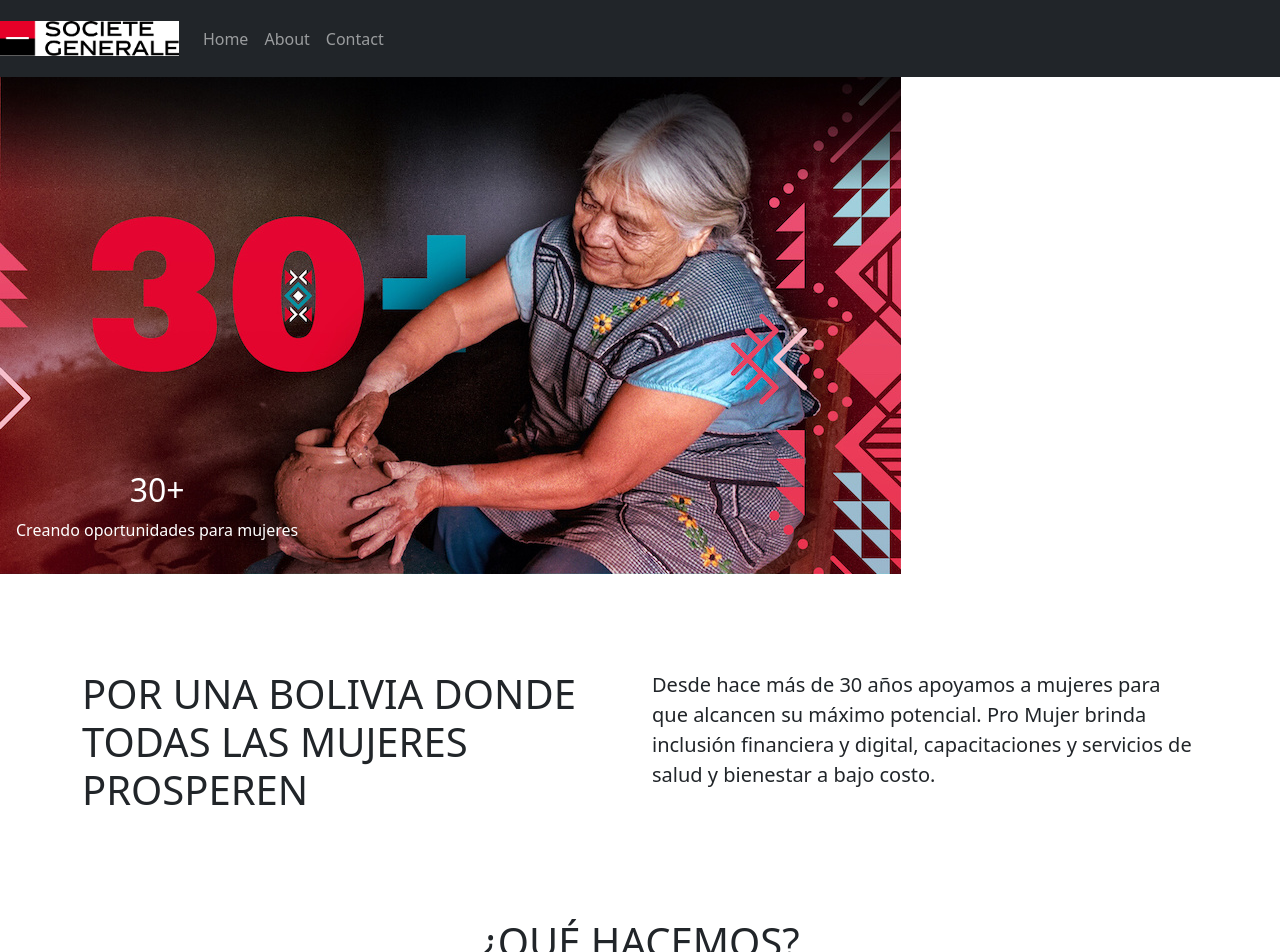
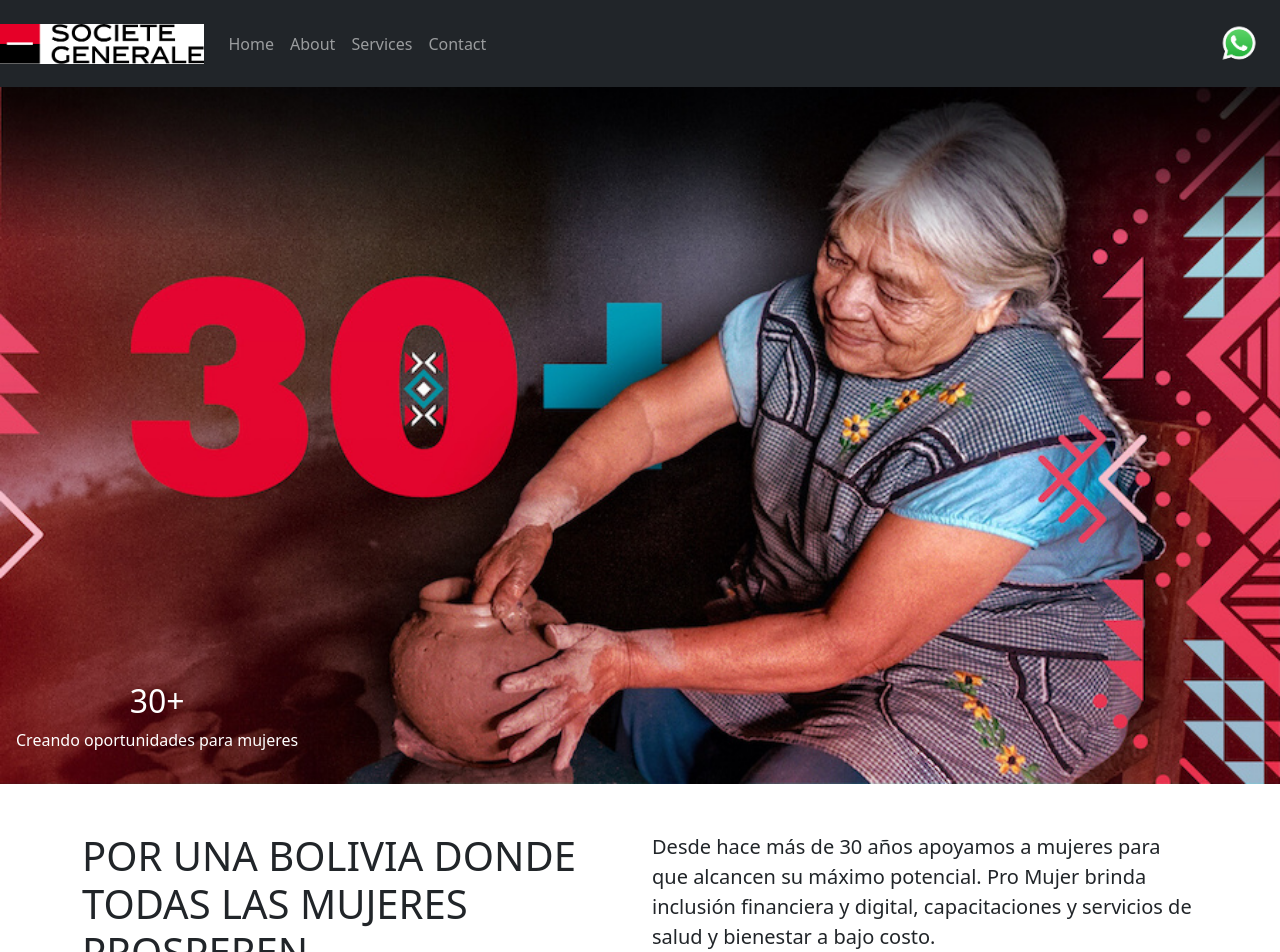
Before and after one commit to SebastianRojas627/pro_mujer_interna, a Vue app: page / in a window 1280 px wide. Shown: the top 952 px of the page. Built offline with nearby package versions, Linux system fonts and the light colour scheme.

Commit message:
map added

```diff
--- a/package.json
+++ b/package.json
@@ -11,6 +11,7 @@
     "bootstrap": "^5.2.3",
     "core-js": "^3.8.3",
     "jquery": "^3.6.4",
+    "leaflet": "^1.9.4",
     "popper.js": "^1.16.1",
     "vue": "^3.2.13"
   },
--- a/src/App.vue
+++ b/src/App.vue
@@ -5,6 +5,7 @@
     <PageDescription />
     <WhatWeDo />
     <WhoWeAre />
+    <LocationMap />
     <Informes />
   </body>
   <Footer></Footer>
@@ -18,6 +19,7 @@ import Informes from "./components/Informes.vue";
 import Footer from "./components/Footer.vue";
 import PageDescription from "./components/PageDescription.vue";
 import WhoWeAre from "./components/WhoWeAre.vue";
+import LocationMap from "./components/LocationMap.vue";
 
 export default {
   name: "App",
@@ -29,6 +31,7 @@ export default {
     Footer,
     PageDescription,
     WhoWeAre,
+    LocationMap,
   },
 };
 </script>
--- a/src/components/CoverImage.vue
+++ b/src/components/CoverImage.vue
@@ -1,6 +1,6 @@
 <template>
   <div class="position-relative mb-5">
-    <img src="../assets/background1.jpg" alt="Image Cover" />
+    <img class="img-fluid" src="../assets/background1.jpg" alt="Image Cover" />
     <div class="position-absolute bottom-0 start-0 p-3 text-white text-center">
       <h2>{{ imageText }}</h2>
       <p>{{ imageSubtext }}</p>
@@ -19,4 +19,16 @@ export default {
 };
 </script>
 
-<style scoped></style>
+<style scoped>
+.container-fluid {
+  padding: 0;
+  margin: 0;
+}
+.col {
+  padding: 0;
+  margin: 0;
+}
+.img-fluid {
+  width: 100%;
+}
+</style>
--- /dev/null
+++ b/src/components/LocationMap.vue
@@ -0,0 +1,39 @@
+<template>
+  <h1 class="mb-3">UBICACIONES</h1>
+  <div class="mb-5"><div id="map"></div></div>
+</template>
+
+<script>
+import L from "leaflet";
+import "leaflet/dist/leaflet.css";
+
+export default {
+  mounted() {
+    this.initMap();
+  },
+  methods: {
+    initMap() {
+      const map = L.map("map", {
+        center: [-16.5, -68.15], // Set the initial center to La Paz, Bolivia
+        zoom: 13,
+      });
+
+      L.tileLayer("https://{s}.tile.openstreetmap.org/{z}/{x}/{y}.png", {
+        attribution:
+          'Map data &copy; <a href="https://www.openstreetmap.org/">OpenStreetMap</a> contributors',
+        maxZoom: 18,
+      }).addTo(map);
+
+      map.invalidateSize(); // Refresh the map size to ensure it takes 80% of the screen width
+    },
+  },
+};
+</script>
+
+<style>
+#map {
+  height: 35rem;
+  width: 90%;
+  margin: auto;
+}
+</style>
--- a/src/components/NavBar.vue
+++ b/src/components/NavBar.vue
@@ -1,78 +1,43 @@
 <template>
-  <div>
-    <nav
-      class="navbar navbar-expand-lg navbar-dark bg-dark fixed-top pt-3 pb-3"
-    >
-      <div class="navbar-brand" href="#">
+  <nav class="navbar navbar-expand-lg navbar-dark bg-dark m-auto fixed-top m-3">
+    <a class="navbar-brand" href="#">
       <img
         src="../assets/bank-logo-example.png"
+        alt="Logo"
         width="auto"
-          height="35"
-          alt="Logo banco"
+        height="40"
       />
-      </div>
-
-      <div class="collapse navbar-collapse ml-auto">
-        <ul class="navbar-nav">
-          <li class="nav-item active">
+    </a>
+    <div class="collapse navbar-collapse" id="navbarNav">
+      <ul class="navbar-nav mr-auto">
+        <li class="nav-item">
           <a class="nav-link" href="#">Home</a>
         </li>
         <li class="nav-item">
           <a class="nav-link" href="#">About</a>
         </li>
         <li class="nav-item">
+          <a class="nav-link" href="#">Services</a>
+        </li>
+        <li class="nav-item">
           <a class="nav-link" href="#">Contact</a>
         </li>
       </ul>
     </div>
+    <a href="https://wa.me/59165165908" target="_blank" class="navbar-text">
+      <img
+        src="../assets/WhatsApp-Logo.wine.png"
+        alt="WhatsApp"
+        width="auto"
+        height="55"
+      />
+    </a>
   </nav>
-  </div>
 </template>
 
-<script>
-export default {
-  data() {
-    return {
-      menuOpen: false,
-    };
-  },
-  methods: {
-    toggleMenu() {
-      this.menuOpen = !this.menuOpen;
-    },
-  },
-};
-</script>
-
-<style>
-.menu {
-  position: absolute;
-  top: 56px;
-  left: 0;
-  width: 200px;
-  background-color: #fff;
-  box-shadow: 0 0 10px rgba(0, 0, 0, 0.3);
-  padding: 10px;
-}
-
-.menu ul {
-  margin: 0;
-  padding: 0;
-}
-
-.menu li {
-  margin: 0;
-  padding: 0;
-  list-style: none;
-}
-
-.menu a {
-  display: block;
-  padding: 5px;
-  color: #333;
-}
-
-.menu a:hover {
-  background-color: #eee;
+<style scoped>
+.navbar-text {
+  display: flex;
+  align-items: center;
 }
 </style>
--- a/src/components/PageDescription.vue
+++ b/src/components/PageDescription.vue
@@ -1,5 +1,5 @@
 <template>
-  <div class="container pt-5 pb-5">
+  <div class="container pb-5">
     <div class="row">
       <div class="col-md-6">
         <h1 class="display-6">{{ title }}</h1>
--- a/src/components/WhatWeDo.vue
+++ b/src/components/WhatWeDo.vue
@@ -1,8 +1,9 @@
 <template>
-  <div class="container mt-5 mb-5">
+  <div class="custom-background pt-5 pb-5">
+    <div class="container">
       <h1 class="text-center">¿QUÉ HACEMOS?</h1>
       <div class="row justify-content-center mt-5">
-      <div class="col-md-4">
+        <div class="col-md-3">
           <div class="card mb-4">
             <img
               src="../assets/card1.png"
@@ -14,7 +15,7 @@
             </div>
           </div>
         </div>
-      <div class="col-md-4">
+        <div class="col-md-3">
           <div class="card mb-4">
             <img
               src="../assets/card2.png"
@@ -28,7 +29,7 @@
         </div>
       </div>
       <div class="row justify-content-center mt-4">
-      <div class="col-md-4">
+        <div class="col-md-3">
           <div class="card mb-4">
             <img
               src="../assets/card3.png"
@@ -40,7 +41,7 @@
             </div>
           </div>
         </div>
-      <div class="col-md-4">
+        <div class="col-md-3">
           <div class="card mb-4">
             <img
               src="../assets/card4.png"
@@ -49,6 +50,7 @@
             />
             <div class="card-body">
               <p class="card-text">{{ card4.description }}</p>
+            </div>
           </div>
         </div>
       </div>
@@ -91,4 +93,8 @@ export default {
   height: 10%;
   width: auto;
 }
+
+.custom-background {
+  background-color: rgb(221, 221, 221);
+}
 </style>
```
Also changed, not shown: src/assets/WhatsApp-Logo.wine.png (added), src/components/Location.vue (deleted), src/components/OurAchievements.vue (added), 1 other file (tests, documents, lock files or other folders). Lines whose indentation alone changed are shown as unchanged.
